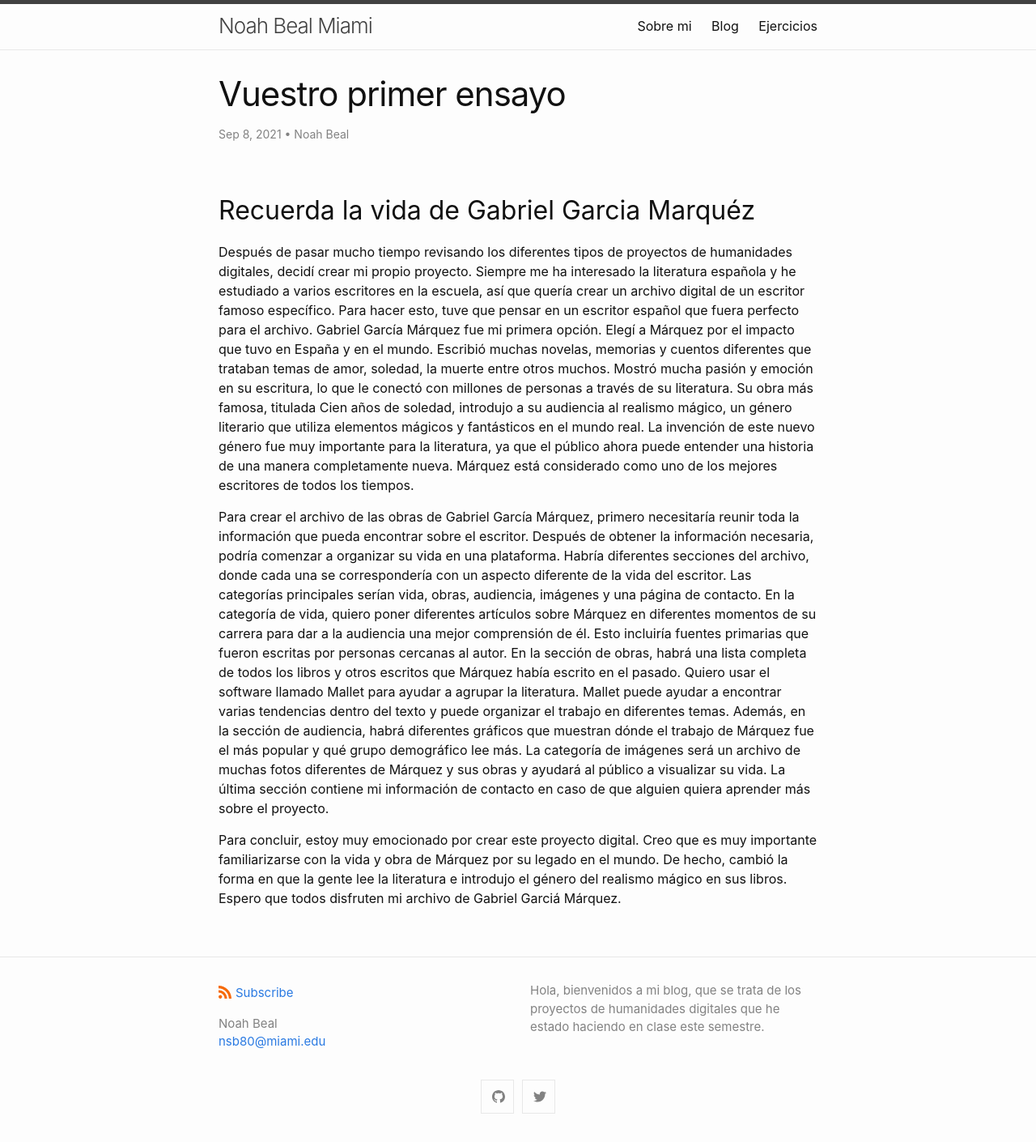
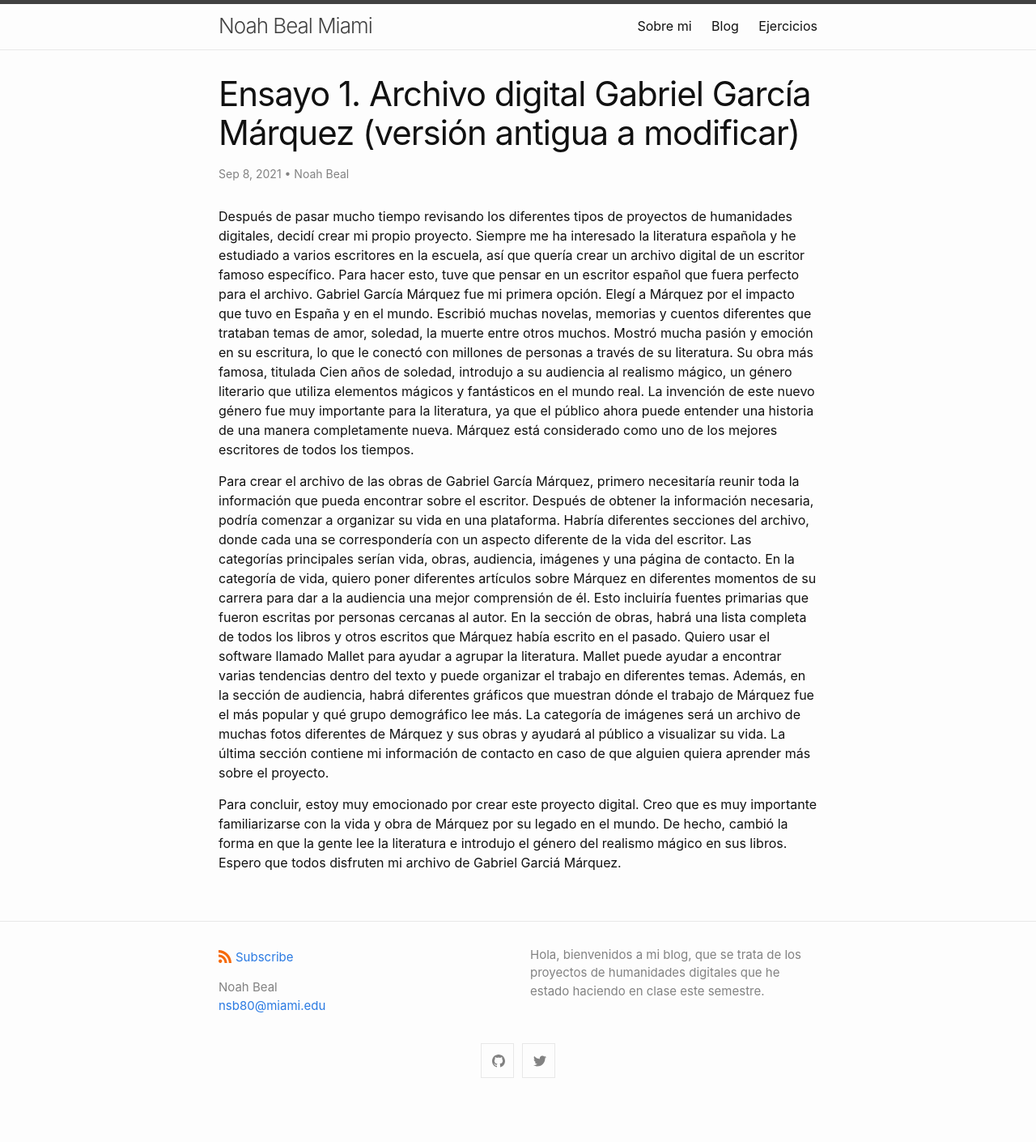
Before and after one commit to NoahBeal/NoahBeal.github.io, a Jekyll site: the page built from _posts/2021-09-08-ensayo1.md, in a window 1280 px wide. Shown: the whole page at 81% size. Built offline with Jekyll 4.4.1, drawn with Linux system fonts in a browser that asks for light colours; after the commit the page ends 1366 px from its top, so only the background shows below that.

Commit message:
correcciones profesora

```diff
--- a/_posts/2021-09-08-ensayo1.md
+++ b/_posts/2021-09-08-ensayo1.md
@@ -1,14 +1,11 @@
 ---
 layout: post
-title: "Vuestro primer ensayo"
+title: "Ensayo 1. Archivo digital Gabriel García Márquez (versión antigua a modificar)"
 date: 2021-09-08
 author: Noah Beal
 ---
 
-## Recuerda la vida de Gabriel Garcia Marquéz
-
-
-
+<!--SAT: Esta versión es la primera que hiciste que te dije que debía modificarse y ser mucho más específica. Este proyecto no se podría llevar nunca a cabo en el transcurso de un año. La versión así como la tienes no contará para el Portfolio final.  -->
 
 Después de pasar mucho tiempo revisando los diferentes tipos de proyectos de humanidades digitales, decidí crear mi propio proyecto. Siempre me ha interesado la literatura española y he estudiado a varios escritores en la escuela, así que quería crear un archivo digital de un escritor famoso específico. Para hacer esto, tuve que pensar en un escritor español que fuera perfecto para el archivo. Gabriel García Márquez fue mi primera opción. Elegí a Márquez por el impacto que tuvo en España y en el mundo. Escribió muchas novelas, memorias y cuentos diferentes que trataban temas de amor, soledad, la muerte entre otros muchos. Mostró mucha pasión y emoción en su escritura, lo que le conectó con millones de personas a través  de  su literatura. Su obra más famosa, titulada Cien años de soledad, introdujo a su audiencia al realismo mágico, un género literario que utiliza elementos mágicos y fantásticos en el mundo real. La invención de este nuevo género fue muy importante para la literatura, ya que el público ahora puede entender una historia de una manera completamente nueva. Márquez está considerado como uno de los mejores escritores de todos los tiempos.
 
```
